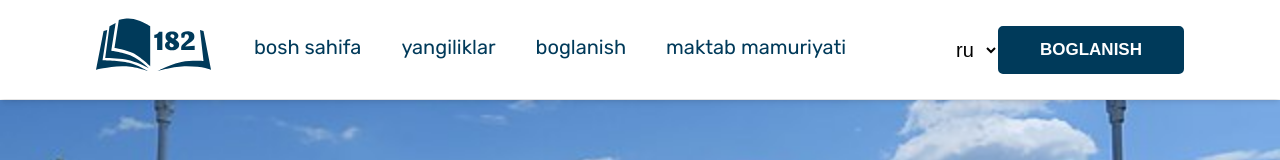
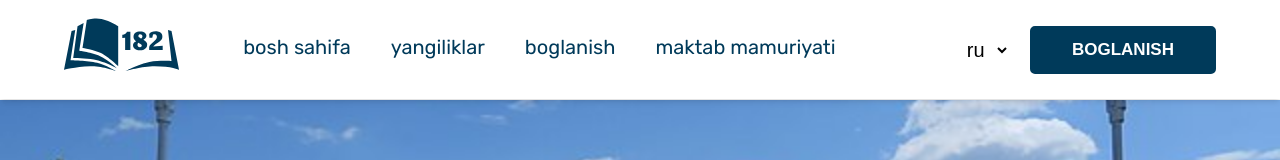
Before and after one commit to smuhammadaziz/school182-frontend, a React (Vite) app: page / in a window 1280 px wide. Shown: the top 160 px of the page. Built offline with nearby package versions, Linux system fonts and the light colour scheme.

Commit message:
edit: fix error

```diff
--- a/src/components/header/header.jsx
+++ b/src/components/header/header.jsx
@@ -25,7 +25,7 @@ const Header = () => {
   };
   return (
     <div className='header'>
-      <div className='container'>
+      <div className='container  header__wrapper'>
         <div className='header__logo'>
           <NavLink to='/' className='header__logo__link'>
             <p className='header__logo__text'>
--- a/src/components/header/header.scss
+++ b/src/components/header/header.scss
@@ -10,7 +10,8 @@
   transition: all 0.5s ease;
 }
 
-.header .container {
+.header__wrapper {
+  width: 90%;
   padding: 10px 0;
   display: flex;
   align-items: center;
@@ -163,7 +164,6 @@
   .header__btn {
     display: none;
     // position: absolute;
-    bottom: -550%;
     margin: 0 auto;
   }
 
@@ -185,6 +185,7 @@
   }
 
   .header {
+    width: 100%;
     padding: 0;
   }
 }
--- a/src/components/news/style.scss
+++ b/src/components/news/style.scss
@@ -14,7 +14,7 @@
   .newsGridContainer {
     width: 100%;
     display: grid;
-    grid-template-columns: 500px 800px;
+    grid-template-columns: 500px 600px;
     grid-template-rows: 320px 340px 320px;
     align-items: stretch;
     justify-content: center;
--- a/src/index.css
+++ b/src/index.css
@@ -13,7 +13,7 @@ body {
 }
 
 .container {
-  width: calc(100% - 15%);
+  width: calc(100% - 10%);
   padding: 0 20px;
   margin: 0 auto;
 }
--- a/src/pages/home/home.jsx
+++ b/src/pages/home/home.jsx
@@ -30,7 +30,9 @@ function Home() {
         <Map />
       </main>
 
-      <footer><Footer /></footer>
+      <footer>
+        <Footer />
+      </footer>
     </div>
   );
 }
```
